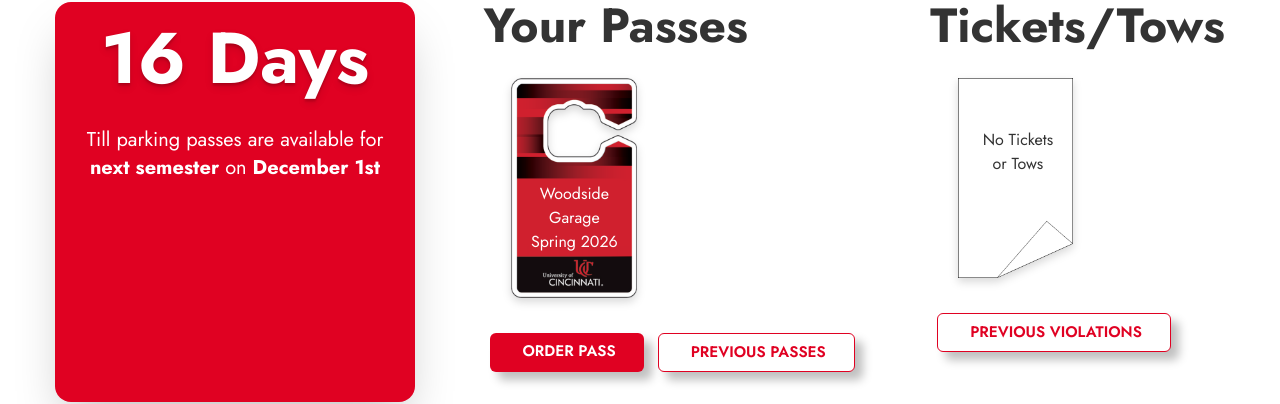
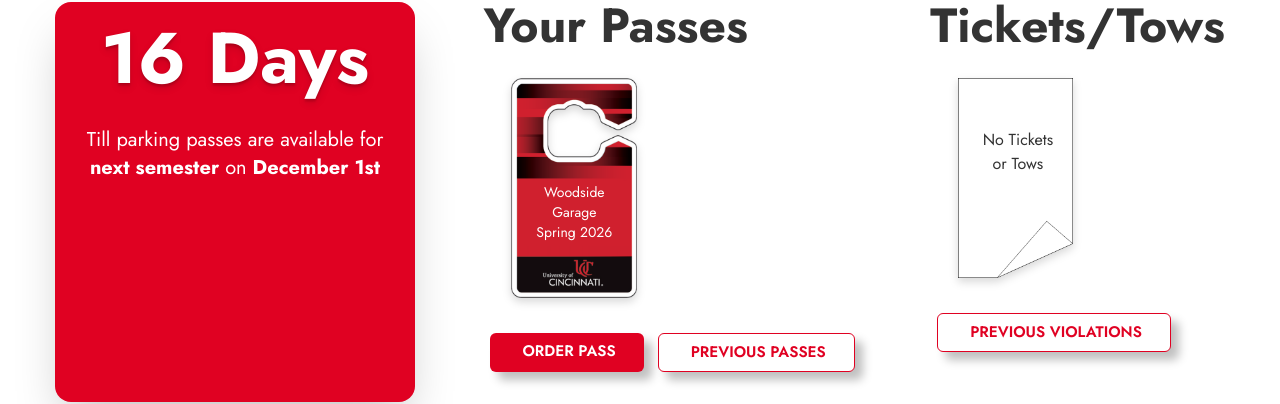
Before and after one commit to as7erism/parking-ui, a SvelteKit app: page / in a window 1280 px wide. Shown: the part 125-529 px from the top of the page. Built offline with nearby package versions, Linux system fonts and the light colour scheme.

Commit message:
fix hotly

```diff
--- a/src/routes/+page.svelte
+++ b/src/routes/+page.svelte
@@ -47,10 +47,10 @@
 			<h1 class="font-[Jost] text-5xl font-bold text-black">Your Passes</h1>
 			<div class="m-7 grid grid-cols-2 space-y-5">
 				{#each passes as pass}
-					<div class="relative w-fit">
+					<div class="relative w-fit text-sm">
 						<img class="h-55 drop-shadow-lg" src="/active_pass.png" />
 						<div class="absolute top-26 right-0 left-0 flex flex-col items-center justify-center">
-							<p class="weight-200 w-20 text-center font-[Jost] text-white">
+							<p class="weight-200 w-25 text-center font-[Jost] text-white">
 								{garages[pass.garage].label}
 							</p>
 							<p class="weight-200 font-[Jost] text-white">{semesters[pass.semester].label}</p>
```
